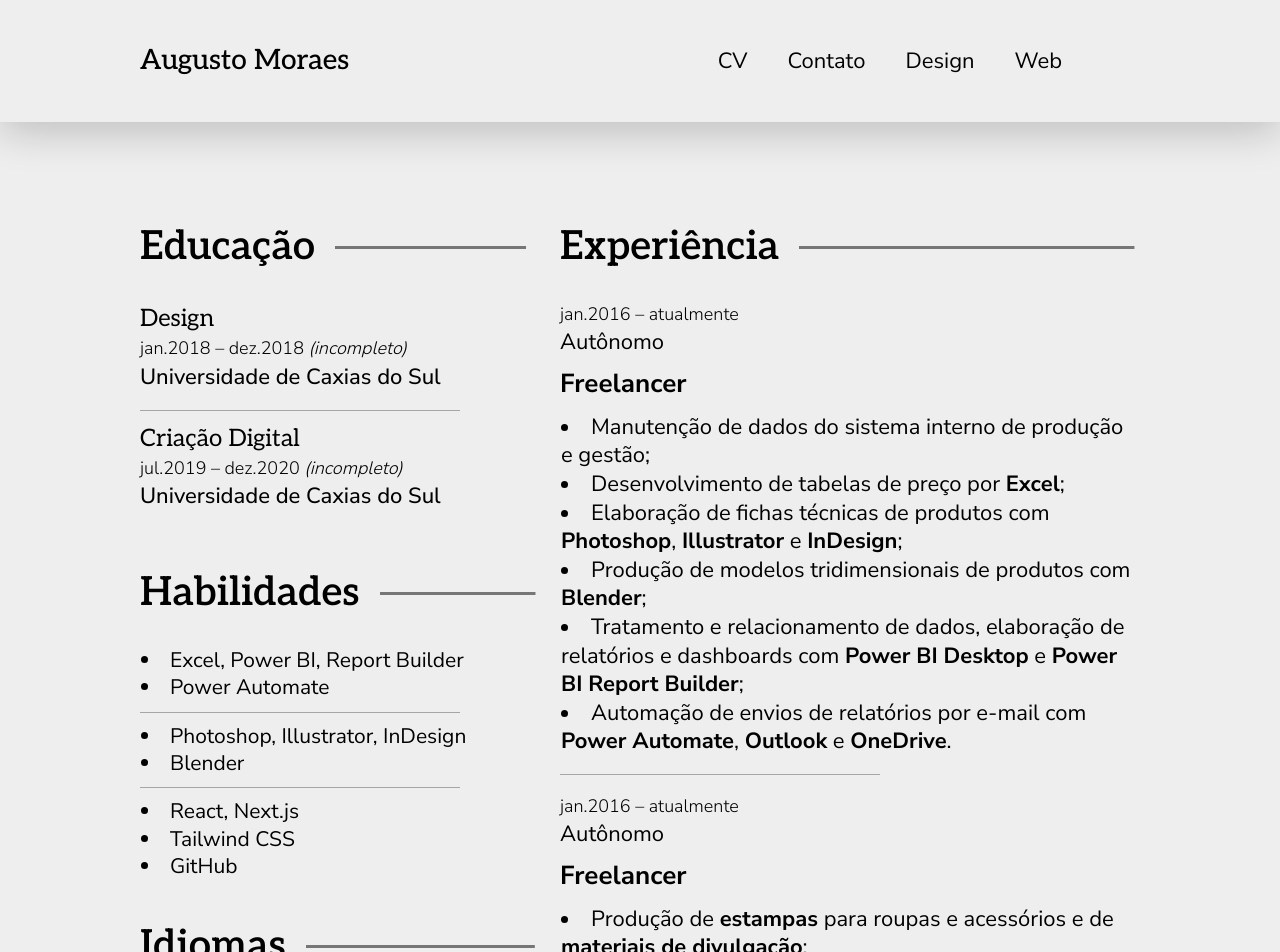
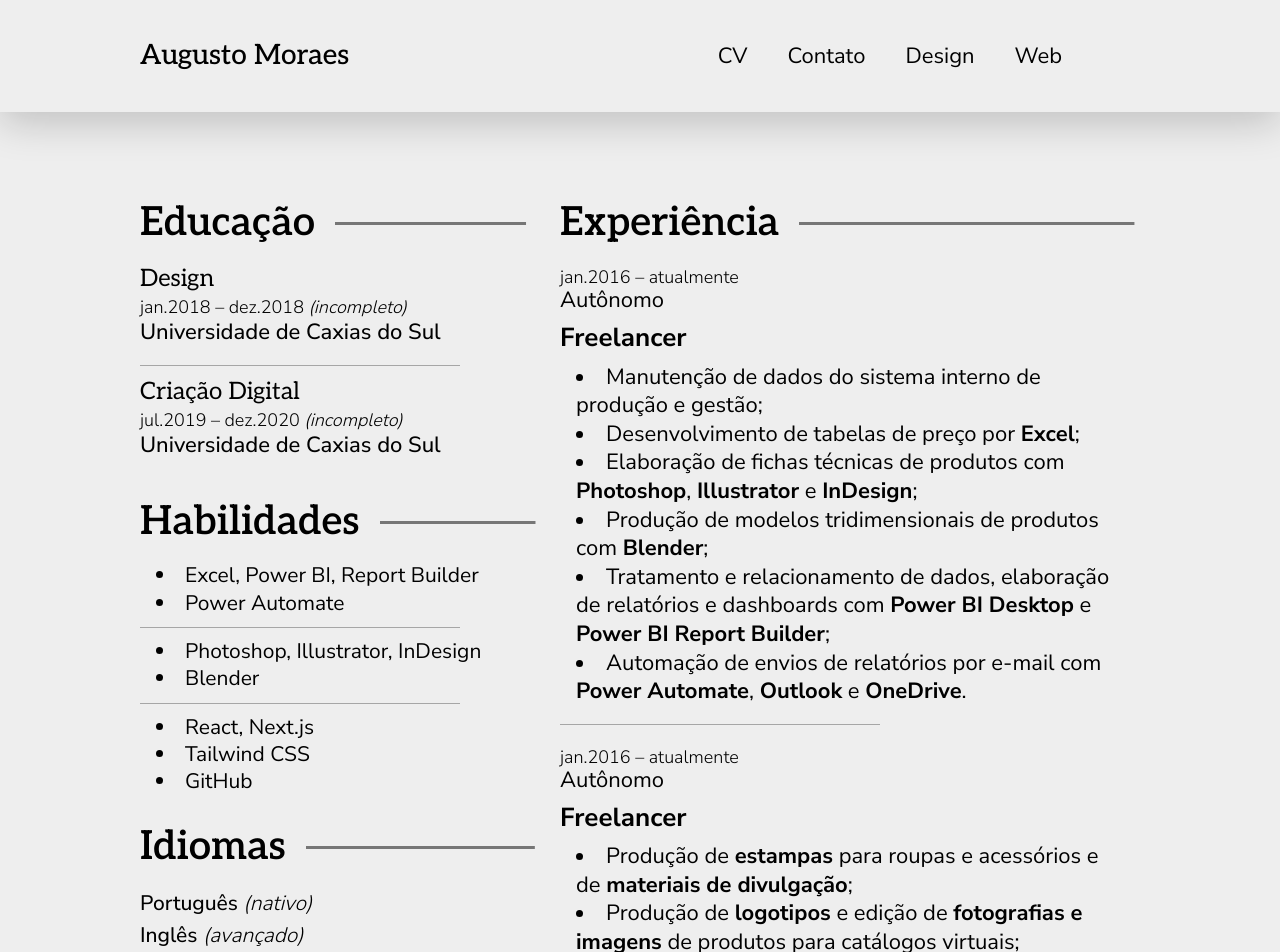
Before and after one commit to augustooomoraes/pp-portfolio-page, a Next.js app: page /curriculum in a window 1280 px wide. Shown: the top 952 px of the page. Built offline with nearby package versions, Linux system fonts and the light colour scheme; some icons are missing.

Commit message:
upd sizing: regular rem sizing

```diff
--- a/src/app/contact/page.tsx
+++ b/src/app/contact/page.tsx
@@ -15,7 +15,7 @@ export default function Page() {
     <main className={classNames(nunito_sans.className)}>
       <section>
         <h1 className={aleo.className}>Contato</h1>
-        <div className="grid gap-y-[6rem] items-center hyphens-manual">
+        <div className="grid gap-y-2 items-center hyphens-manual">
           { links.map( link => { return ContactLink(link)})}
         </div>
       </section>
--- a/src/app/curriculum/page.tsx
+++ b/src/app/curriculum/page.tsx
@@ -10,11 +10,11 @@ export const metadata = {
 
 export default function Page() {
   return (
-    <main className={classNames(nunito_sans.className, "grid grid-cols-[1fr] lg:grid-cols-[400px_1fr] lg:gap-x-[20px]")}>
+    <main className={classNames(nunito_sans.className, "grid grid-cols-[1fr] lg:grid-cols-[400px_1fr] lg:gap-x-5")}>
 
       <div> {/* Primeira coluna */}
 
-        <article className="mb-[70rem]">
+        <article className="mb-16">
           <SectionTitle title="Educação" />
           {
             educationItems.map( (item, index) => {
@@ -28,7 +28,7 @@ export default function Page() {
           }
         </article>
 
-        <article className="mb-[36rem]">
+        <article className="mb-9">
           <SectionTitle title="Habilidades" />
           <ul className="list-inside list-disc ">
             {
@@ -44,7 +44,7 @@ export default function Page() {
           </ul>
         </article>
 
-        <article className="mb-[36rem]">
+        <article className="mb-9">
           <SectionTitle title="Idiomas" />
           {
             languageItems.map( (item, index) => LanguagesSection(index, item))
@@ -55,13 +55,13 @@ export default function Page() {
 
       <div> {/* segunda coluna */}
 
-        <article className="mb-[36rem]">
+        <article className="mb-9">
           <SectionTitle title="Experiência" />
           {
             experienceItems.map( (item, index) => {
               return (
                 <>
-                  {index !== 0 && <Divisor index={index} mb="18" />}
+                  {index !== 0 && <Divisor index={index} mb="4.5" />}
                   {ExperienceSection(index, item)}
                 </>
               )
@@ -69,13 +69,13 @@ export default function Page() {
           }
         </article>
 
-        <article className="mb-[36rem]">
+        <article className="mb-9">
           <SectionTitle title="Cursos" />
           {
             coursesItems.map( (item, index) => {
               return (
                 <>
-                  {index !== 0 && <Divisor index={index} mb="18"/>}
+                  {index !== 0 && <Divisor index={index} mb="4.5"/>}
                   {CoursesSection(index, item)}
                 </>
               )
--- a/src/app/globals.css
+++ b/src/app/globals.css
@@ -82,33 +82,7 @@
   /* =x=x=x=x=x=x=x=x=x=x=x=x=x=x=x=x Other
 =x=x=x=x=x=x=x=x=x=x=x=x=x=x=x=x=x=x=x=x */
 
-  --header1-size: 48rem;
-  --header1-spacing: calc(var(--header1-size) * 0.6);
-  --header2-size: 40rem;
-  --header2-spacing: calc(var(--header2-size) * 0.6);
-  --header3-size: 34rem;
-  --header3-spacing: calc(var(--header3-size) * 0.6);
-  --header4-size: 30rem;
-  --header4-spacing: calc(var(--header4-size) * 0.6);
-  --paragraph-size: 22rem;
-  --paragraph-spacing: calc(var(--paragraph-size) * 0.8);
-  --paragraph-line-height: 150%;
-  --list-item-size: var(--paragraph-size);
-  --list-item-spacing: calc(var(--list-item-size) * 0.6);
-  --list-item-line-height: 130%;
-
-  --button-spacing: var(--header1-size);
-  --main-padding: 50px 100px;
-
-  --nav-left-width: 240px;
-  --nav-padding: 6px 10px;
-  --nav-li-padding: 6px 15px;
-  --nav-border: solid 1px #777;
-  --reg-text-margin-bottom: 10px;
-
   --content-max-width: 1000px;
-
-  --transition-duration: 0.4s;
 
   scroll-behavior: smooth;
 }
@@ -131,13 +105,8 @@ html, body {
   padding: 0 !important;
 }
 
-html {
-  font-size: 6.25%;
-}
-
 body {
   min-height: 100vh;
-  font-size: 24rem;
   /* color: rgb(var(--font-color-primary-rgb)); */
 
   /* background: linear-gradient(81deg, rgba(0, 0, 0, 0.2) 0%, rgba(0, 0, 0, 0.1) 30%, rgba(0, 0, 0, 0) 100%), rgb(var(--surface-color-primary-rgb)); */
@@ -149,12 +118,12 @@ body {
 
   display: grid;
   align-content: start;
-  grid-template-columns: minmax(40px, 1fr) minmax(min-content, 1000px) minmax(40px, 1fr);
+  grid-template-columns: minmax(2.5rem, 1fr) minmax(min-content, 1000px) minmax(2.5rem, 1fr);
 }
 
 @layer base {
   body {
-    @apply bg-surface-primary dark:bg-surface-primaryDark text-text-primary dark:text-text-primaryDark;
+    @apply bg-surface-primary dark:bg-surface-primaryDark text-text-primary dark:text-text-primaryDark text-2xl;
   }
   nav {
     @apply max-w-content;
@@ -164,26 +133,26 @@ body {
   }
 
   h1 {
-    @apply font-semibold text-header1 mb-header1
+    @apply font-semibold text-5xl mb-7
   }
   h2 {
-    @apply font-semibold text-header2 mb-header2
+    @apply font-semibold text-4.5xl mb-6
   }
   .mb-h2 {
-    @apply mb-header2
+    @apply mb-6
   }
   h3 {
-    @apply font-medium text-header3 mb-header3
+    @apply font-medium text-3.5xl mb-5
   }
   h3 {
-    @apply font-medium text-header4 mb-header4
+    @apply font-medium text-3xl mb-4.5
   }
 
   p {
-    @apply font-normal text-paragraph     leading-paragraph
+    @apply font-normal text-1.5xl leading-paragraph
   }
   li {
-    @apply font-normal text-listItem     leading-listItem     my-0 mx-4
+    @apply font-normal text-1.5xl leading-listItem          my-0 mx-4
   }
   a {
     @apply text-link-normal visited:text-link-visited hover:text-link-hover active:text-link-active transition-colors duration-longer
@@ -194,7 +163,7 @@ p {
   line-height-step: 250%;
 
   &:not(:last-child) {
-    margin-bottom: var(--paragraph-spacing);
+    margin-bottom: 13.2px;
   }
 }
 
@@ -206,7 +175,7 @@ li {
 /* x=x=x=x=x=x=x=x=x=x=x=x=x=x=x=x=x=x=x=x=x=x=x=x=x=x=x=x=x=x=x=x=x */
 
 .home-word-spacing {
-  word-spacing: 0.4rem;
+  word-spacing: 0.0025rem;
 }
 
 /* =x=x=x=x=x=x=x=x=x=x=x=x=x=x=x=x=x=x=x=x=x=x=x=x=x=x=x=x=x=x=x=x= */
--- a/src/app/ui/backToTopButton.tsx
+++ b/src/app/ui/backToTopButton.tsx
@@ -25,15 +25,15 @@ export function BackToTopButton() {
     <>
       <div className={`
         bg-surface-secondary shadow-md
-        fixed bottom-[30rem] right-[30rem]
-        w-[40rem] h-[40rem] rounded-[3.75rem]
+        fixed bottom-7 right-7
+        w-10 h-10 rounded-almostMedium
         transition-opacity duration-longer
         ${visible ? "opacity-100" : "opacity-0"}
       `}>
         <button onClick={visible ? scrollUp : undefined} className={`
           ${visible ? "cursor-pointer" : "cursor-default"}
           flex justify-center items-center
-          w-full h-full rounded-[3.75rem]
+          w-full h-full rounded-almostMedium
           transition-colors
           hover:bg-surface-hover dark:hover:bg-surface-hoverDark
         `}>
--- a/src/app/ui/components/contact-link.tsx
+++ b/src/app/ui/components/contact-link.tsx
@@ -28,12 +28,13 @@ export default function ContactLink(buttonData: ButtonType) {
         href={parsedActive ? parsedUrl : undefined}
       >
         <div className="
-          inline-grid grid-cols-[30rem_auto]
+          inline-grid grid-cols-[30px_auto]
           items-center
           text-text-primary dark:text-text-primaryDark
+          text-1.5xl
         ">
           <Icon className="justify-self-center" />
-          <span className={`pl-[20rem] ${parsedActive && "hover:underline"}`}>{title}</span>
+          <span className={`pl-5 ${parsedActive && "hover:underline"}`}>{title}</span>
         </div>
       </a>
       <div></div>
--- a/src/app/ui/components/curriculum-sections.tsx
+++ b/src/app/ui/components/curriculum-sections.tsx
@@ -41,7 +41,7 @@ export function SectionTitle( {title} : {title: string} ) {
   return (
     <div className="grid grid-cols-[auto_1fr] items-center">
       <h2 className={aleo.className}>{title}</h2>
-      <svg className="mb-h2 pl-[20rem] h-[3rem] w-full">
+      <svg className="mb-h2 pl-5 h-0.75 w-full">
         <rect className="w-full h-full opacity-50 text-inherit bg-inherit fill-text-primary dark:fill-text-primaryDark"></rect>
       </svg>
     </div>
@@ -56,7 +56,7 @@ export function Divisor({
   mb?: string,
 } ) {
   return (
-    <hr key={index} className={`${ mb ? "mb-[" + mb + "rem]" : "my-[10rem]" } max-w-[320rem] opacity-30 border-black dark:border-white`} />
+    <hr key={index} className={`${ mb ? "mb-" + mb : "my-2.5" } max-w-[320px] opacity-30 border-black dark:border-white`} />
   )
 }
 
@@ -65,12 +65,12 @@ export function EducationSection( index: number, itemData: EducationItemType ) {
   const { timeInterval, title, place } = itemData;
 
   return (
-    <section className="mb-[36rem]" key={index}>
+    <section className="mb-9" key={index}>
       <h4 className={classNames(aleo.className, "mb-0")}>{title}</h4>
-      <p className="font-light dark:font-extralight text-[18rem] leading-[22rem]">
+      <p className="font-light dark:font-extralight text-lg leading-6">
         {timeInterval}
       </p>
-      <p className="mt-[-16rem] mb-[-20rem] font-medium">{place}</p>
+      <p className="-mt-4 -mb-5 font-medium">{place}</p>
     </section>
   )
 }
@@ -78,7 +78,7 @@ export function EducationSection( index: number, itemData: EducationItemType ) {
 export function HabilitiesSection( items: string[] ) {
   return (
     items.map( (item, index) => { return (
-      <li key={index} className="dark:font-light text-[21rem]">{item}</li>
+      <li key={index} className="dark:font-light text-1.2xl">{item}</li>
     )})
   )
 }
@@ -89,10 +89,10 @@ export function LanguagesSection( index: number, itemData: LanguageItemType ) {
 
   return (
     <div key={index}>
-      <p className="text-[21rem] font-medium dark:font-normal leading-[20rem]">
+      <p className="text-1.2xl font-medium dark:font-normal leading-8">
         {lang} <span className="italic font-light">({level})</span>
       </p>
-      { info && <p className="mt-[-10rem] italic font-light dark:font-extralight text-[18rem]">{info}</p>}
+      { info && <p className="-mt-2.5 italic font-light dark:font-extralight text-lg leading-3">{info}</p>}
     </div>
   )
 }
@@ -102,11 +102,11 @@ export function ExperienceSection( index: number, itemData: ExperienceItemType )
   const { interval, place, role, items } = itemData;
 
   return (
-    <div key={index} className="mb-[18rem]">
-      <p className="text-[18rem] font-light dark:font-extralight">{interval}</p>
-      <p className="text-[22rem] font-normal mt-[-20rem]">{place}</p>
-      <p className="text-[26rem] font-bold mt-[-12rem]">{role}</p>
-      <ul className="list-inside list-disc mt-[-8rem]">
+    <div key={index} className="mb-4.5">
+      <p className="text-lg font-light dark:font-extralight">{interval}</p>
+      <p className="text-1.5xl font-normal -mt-5">{place}</p>
+      <p className="text-2.2xl font-bold -mt-3">{role}</p>
+      <ul className="list-inside list-disc -mt-2">
         {
           items.map( (item, index) => {
             return (
@@ -124,21 +124,21 @@ export function CoursesSection( index: number, itemData: CourseItemType ) {
   const { interval, place, location, discipline, paragraph, items } = itemData;
 
   return (
-    <section className="mb-[18rem]" key={index}>
-      <p className="text-[18rem] font-light dark:font-extralight">{interval}</p>
-      <p className="text-[22rem] font-normal mt-[-20rem]">
+    <section className="mb-4.5" key={index}>
+      <p className="text-lg font-light dark:font-extralight">{interval}</p>
+      <p className="text-1.5xl font-normal -mt-5">
         <span className="font-bold dark:font-semibold">{place}</span>
         {" – "}
         <span className="font-light dark:font-extralight">{location}</span>
       </p>
-      <p className="text-[26rem] font-bold mt-[-10rem] leading-[30rem]">{discipline}</p>
+      <p className="text-2.2xl font-bold -mt-2.5 leading-7.5">{discipline}</p>
       {
         paragraph &&
         <p className="dark:font-light">{paragraph}</p>
       }
       {
         items &&
-        <ul className="list-inside list-disc mt-[-8rem]">
+        <ul className="list-inside list-disc -mt-2">
           {
             items.map( (item, index) => {
               return (
--- a/src/app/ui/components/social-button.tsx
+++ b/src/app/ui/components/social-button.tsx
@@ -12,11 +12,11 @@ export default function SocialButton(buttonData: ButtonType) {
   const { icon: Icon, url, title } = buttonData;
 
   return (
-    <div className="bg-surface-secondary rounded-[5rem] shadow-lg w-max">
+    <div className="bg-surface-secondary rounded-md shadow-lg w-max">
       <a
         className="
-          flex flex-row flex-nowrap items-center gap-[18px]
-          py-[15px] pr-[24px] pl-[18px] rounded-[5rem]
+          flex flex-row flex-nowrap items-center gap-4.5
+          py-4 pr-6 pl-4.5 rounded-md
           transition-colors duration-longer
           hover:bg-surface-hover
         "
--- a/src/app/ui/components/themeToggle/theme-toggle.tsx
+++ b/src/app/ui/components/themeToggle/theme-toggle.tsx
@@ -14,7 +14,7 @@ export function ThemeToggle() {
 
   return (
     <div
-      className="flex items-center px-[8rem] rounded-[3.75rem] hover:bg-surface-hover hover:cursor-pointer"
+      className="flex items-center px-2 rounded-almostMedium hover:bg-surface-hover hover:cursor-pointer"
       onClick={
         mounted
           ? () => setTheme(theme === 'dark' ? 'light' : 'dark')
@@ -24,8 +24,8 @@ export function ThemeToggle() {
       {
         mounted
           ? theme === "dark"
-            ? <FaRegSun className="w-[15rem]"/>
-            : <FaRegMoon className="w-[15rem]"/>
+            ? <FaRegSun className="w-4"/>
+            : <FaRegMoon className="w-4"/>
           : <></>
       }
     </div>
--- a/src/app/ui/navbar.tsx
+++ b/src/app/ui/navbar.tsx
@@ -25,20 +25,20 @@ export function Navbar() {
   return (
     <header className="
       bg-transparent
-      shadow-[0_10px_40px_0_rgba(0,0,0,0.2)]
+      shadow-[0_0.625rem_2.5rem_0_rgba(0,0,0,0.2)]
       h-fit
       col-start-1 col-end-4
-      grid grid-cols-[minmax(40px,_1fr)_minmax(300px,_1000px)_minmax(40px,_1fr)]
+      grid grid-cols-[minmax(2.5rem,_1fr)_minmax(300px,_1000px)_minmax(2.5rem,_1fr)]
     ">
       <nav className="
-        py-[40px]
+        py-10
         flex flex-row flex-nowrap justify-between items-center
         col-start-2 col-end-3
       ">
         <Link
           href="/"
           onClick={() => setIsOpenDdMenu(false)}
-          className="text-[28rem] font-medium text-text-primary dark:text-text-primaryDark"
+          className="text-2.5xl font-medium text-text-primary dark:text-text-primaryDark"
         >
           Augusto Moraes
         </Link>
@@ -46,14 +46,14 @@ export function Navbar() {
         <menu className={classNames(
           nunito_sans.className,
           "hidden md:flex",
-          "text-[22rem] font-normal text-right text-current",
-          "gap-[40px] list-none",
+          "text-1.5xl font-normal text-right text-current",
+          "gap-10 list-none",
         )}>
           { links.map( (link, index) => NavLink(index, link, handleClick) ) }
           <ThemeToggle />
         </menu>
 
-        <div className="flex flex-row gap-[10rem] md:hidden">
+        <div className="flex flex-row gap-2.5 md:hidden">
           <ThemeToggle />
           {
             isOpenDdMenu
@@ -65,9 +65,9 @@ export function Navbar() {
         <menu className={classNames(
           nunito_sans.className,
           "md:hidden",
-          "flex flex-col items-end gap-[4px]",
-          "absolute top-[80px] right-[40px]",
-          isOpenDdMenu ? "p-[4px] rounded-[6px]" : "p-0 rounded-none",
+          "flex flex-col items-end gap-1",
+          "absolute top-20 right-10",
+          isOpenDdMenu ? "p-1 rounded-md" : "p-0 rounded-none",
           "bg-surface-secondary shadow-lg",
           "text-right",
           "overflow-hidden",
@@ -96,7 +96,7 @@ function NavLink(
           onClick={func}
         >
           <div className="
-            w-[120px] py-[1px] pr-[8px]
+            w-32 py-px pr-2
             transition-colors duration-longer
             hover:bg-surface-hover dark:hover:bg-surface-hoverDark
             text-text-primary dark:text-text-primaryDark
--- a/tailwind.config.ts
+++ b/tailwind.config.ts
@@ -51,27 +51,42 @@ export default {
         content: "var(--content-max-width)",
       },
       fontSize: {
-        header1: "var(--header1-size)",
-        header2: "var(--header2-size)",
-        header3: "var(--header3-size)",
-        header4: "var(--header4-size)",
-        paragraph: "var(--paragraph-size)",
-        listItem: "var(--list-item-size)",
+        "1.2xl": "1.3125rem",
+        "1.5xl": "1.375rem",
+        "2.2xl": "1.625rem",
+        "2.5xl": "1.75rem",
+        "3.5xl": "2.125rem",
+        "4.5xl": "2.5rem",
       },
       margin: {
-        header1: "var(--header1-spacing)",
-        header2: "var(--header2-spacing)",
-        header3: "var(--header3-spacing)",
-        header4: "var(--header4-spacing)",
-        paragraph: "var(--paragraph-spacing)",
+        "4.5": "1.125rem",
+      },
+      padding: {
+        "4.5": "1.125rem",
+      },
+      gap: {
+        "4.5": "1.125rem",
       },
       lineHeight: {
-        paragraph: "var(--paragraph-line-height)",
-        listItem: "var(--list-item-line-height)",
+        paragraph: "150%",
+        listItem: "130%",
+        "7.5": "1.875rem",
       },
       transitionDuration: {
-        longer: "var(--transition-duration)",
+        longer: "0.4s",
       },
+      letterSpacing: {
+        notThatWide: "0.0135em",
+      },
+      objectPosition: {
+        "7.5": "1.875rem",
+      },
+      borderRadius: {
+        almostMedium: "0.25rem"
+      },
+      height: {
+        "0.75": "0.1875rem",
+      }
     },
   },
   plugins: [],
```
Also changed, not shown: src/app/page.tsx (+4 -4 lines).
